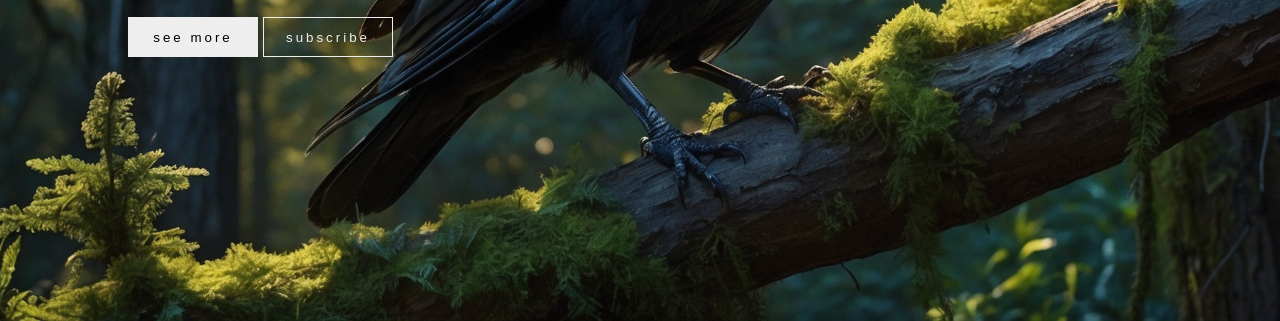
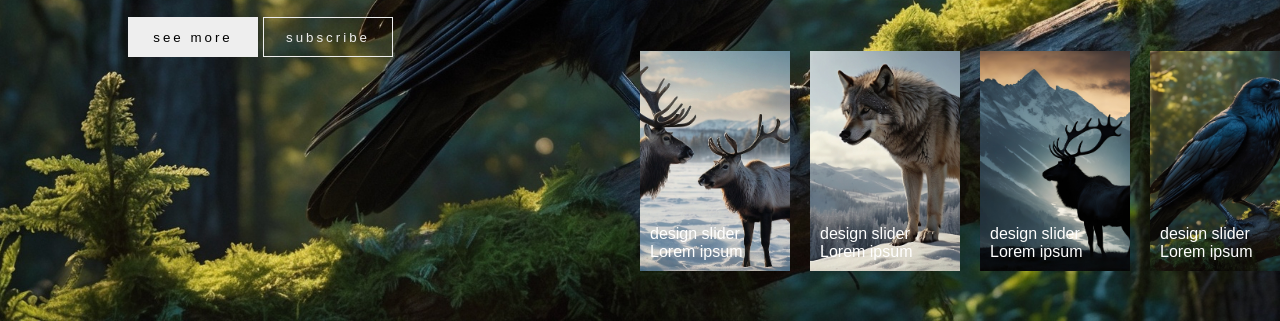
Before and after one commit to Susi-88/animal-slider-project, a plain HTML site: page index.html in a window 1280 px wide. Shown: the part 479-800 px from the top of the page. Drawn offline with Linux system fonts and the light colour scheme.

Commit message:
Implement thumbnails for carousel

```diff
--- a/index.html
+++ b/index.html
@@ -91,6 +91,53 @@
             </div>
         </div>
 
+        <!-- THUMBNAIL -->
+        <div class="thumbnail">
+            <div class="thumbnail-item">
+                <img src="./img/animal-1.jpg">
+                <div class="content">
+                        <div class="thumbnail-title">
+                            design slider
+                        </div>
+                        <div class="thumbnail-description">
+                            Lorem ipsum
+                        </div>
+                    </div>
+            </div>
+            <div class="thumbnail-item">
+                <img src="./img/animal-2.jpg">
+                <div class="content">
+                        <div class="thumbnail-title">
+                            design slider
+                        </div>
+                        <div class="thumbnail-description">
+                            Lorem ipsum
+                        </div>
+                    </div>
+            </div>
+            <div class="thumbnail-item">
+                <img src="./img/animal-3.jpg">
+                <div class="content">
+                        <div class="thumbnail-title">
+                            design slider
+                        </div>
+                        <div class="thumbnail-description">
+                            Lorem ipsum
+                        </div>
+                    </div>
+            </div>
+            <div class="thumbnail-item">
+                <img src="./img/animal-4.jpg">
+                <div class="content">
+                        <div class="thumbnail-title">
+                            design slider
+                        </div>
+                        <div class="thumbnail-description">
+                            Lorem ipsum
+                        </div>
+                    </div>
+            </div>
+        </div>
 
 
         <!-- JAVASCRIPT -->
--- a/styles.css
+++ b/styles.css
@@ -99,3 +99,39 @@ header {
     border: 1px solid #eee;
 
 }
+
+/* THUMBNAIL */
+
+.thumbnail {
+    position: absolute;
+    bottom: 50px;
+    left: 50%;
+    width: max-content;
+    z-index: 100;
+    display: flex;
+    gap: 20px;
+}
+
+.thumbnail-item {
+    width: 150px;
+    height: 220px;
+    flex-shrink: 0;
+    position: relative;
+}
+
+.thumbnail-item img {
+    width: 100%;
+    height: 100%;
+    object-fit: cover;
+}
+
+.thumbnail-item .content {
+    position: absolute;
+    bottom: 10px;
+    left: 10px;
+    right: 10px;
+}
+
+.thumbnail-item .content .title{
+    font-weight: bold;
+}
```
